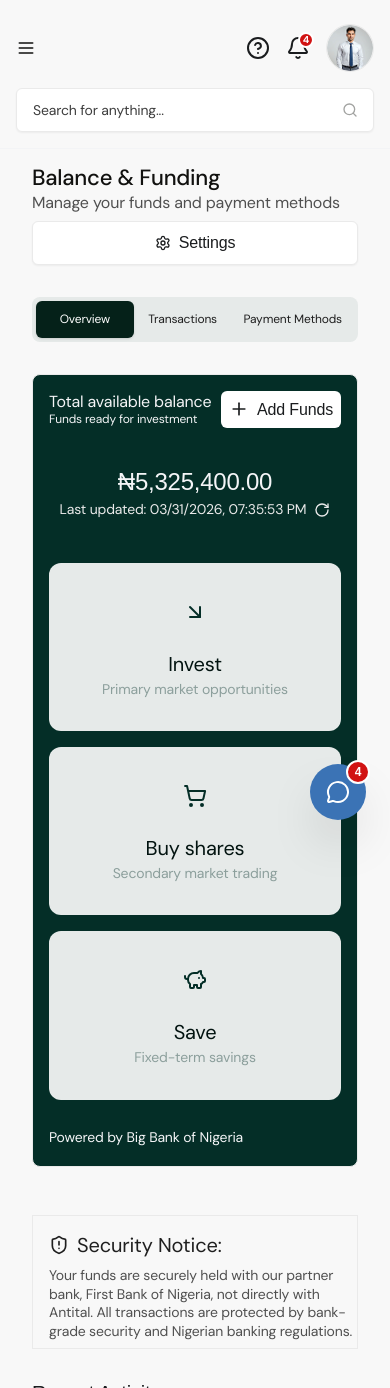
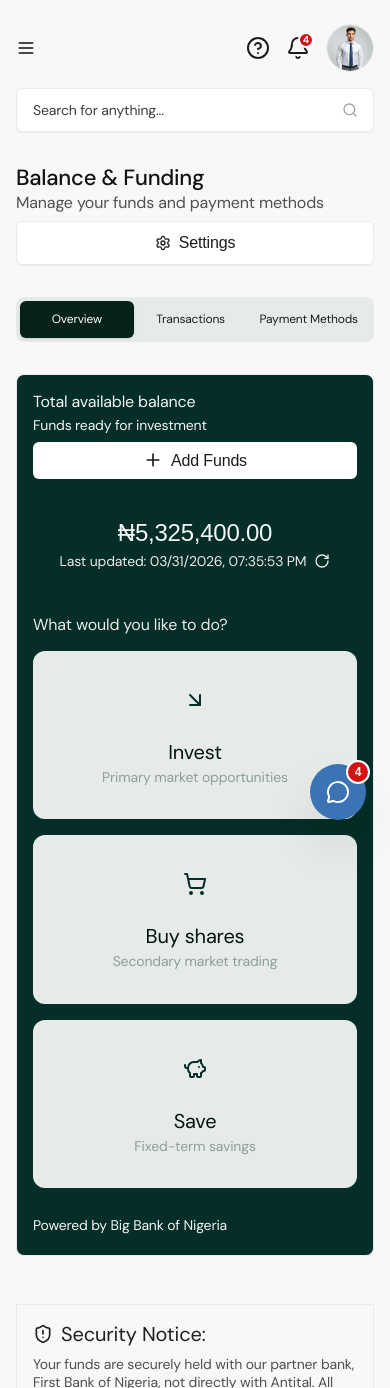
Before and after one commit to BloydIntel/antital-ui, a Next.js app: page /balance-funding in a window 390 px wide. Shown: the top 1388 px of the page. Built offline with nearby package versions, Linux system fonts and the light colour scheme; no server answers; a web font is replaced by a local one.

Commit message:
Recommendations made by @Crownedprinz implemented

```diff
--- a/src/app/(dashboard)/balance-funding/components/BalanceFunding.tsx
+++ b/src/app/(dashboard)/balance-funding/components/BalanceFunding.tsx
@@ -46,7 +46,7 @@ export default function BalanceFunding() {
   };
 
   return (
-    <div className='px-8 space-y-8'>
+    <div className='px-4 lg:px-8 space-y-8'>
       {/* Header Section */}
       {/* Dynamic Header Section */}
       <div className='flex flex-col lg:flex-row lg:justify-between lg:items-center gap-2 lg:gap-0'>
--- a/src/app/(dashboard)/balance-funding/invoice/components/TransactionInvoice.tsx
+++ b/src/app/(dashboard)/balance-funding/invoice/components/TransactionInvoice.tsx
@@ -57,7 +57,7 @@ export default function TransactionInvoice() {
         <div className="min-h-screen bg-[#F8F9FA] p-4 md:p-8">
             {/* Breadcrumb Header Navigation */}
             <div
-                className="mx-auto flex items-center gap-2 mb-12 text-[18px] text-[#717171]"
+                className="hidden mx-auto lg:flex items-center gap-2 mb-12 text-[18px] text-[#717171]"
                 style={TYPOGRAPHY.body}
             >
                 <button
@@ -140,7 +140,7 @@ export default function TransactionInvoice() {
                 </div>
 
                 {/* Dynamic DRY Gray Breakdown Panel */}
-                <div className="bg-[#EAEAEA] rounded-xl p-4 mb-4 text-[16px]">
+                <div className="bg-[#EAEAEA] rounded-xl p-4 mb-4 text-[14px] lg:text-[16px]">
                     <h3 className=" text-[#1F1F1F] mb-4 font-medium" style={TYPOGRAPHY.body}>Transaction Breakdown</h3>
 
                     <div className="space-y-4" style={TYPOGRAPHY.body}>
@@ -194,9 +194,8 @@ export default function TransactionInvoice() {
                 </div>
 
                 {/* Footer legal disclaimer */}
-                <div className="text-center text-[16px] text-[#858585] space-y-1 mt-8">
-                    <p>This is a computer-generated invoice and requires no signature.</p>
-                    <p>For questions about this invoice, contact support@antital.com</p>
+                <div className="text-center text-[12px] lg:text-[16px] max-w-[568px] text-[#858585] space-y-1 mt-8">
+                    <p>This is a computer-generated invoice and requires no signature. For questions about this invoice, contact support@antital.com</p>
                 </div>
             </div>
 
--- a/src/components/balance-funding/molecules/BalanceSection.tsx
+++ b/src/components/balance-funding/molecules/BalanceSection.tsx
@@ -60,19 +60,19 @@ export function BalanceSection({ userData }: { userData: UserData }) {
 
     return (
         <div className="bg-[#042E27] border rounded-lg px-4">
-            <div className='flex justify-between items-center py-4'>
+            <div className='flex flex-col lg:flex-row lg:justify-between lg:items-center py-4'>
                 <div>
-                    <p className="text-[16px] lg:text-[20px] text-[#F4F5F7]">
+                    <p className="text-[16px] lg:text-[20px] text-[#F4F5F7] pb-1">
                         Total available balance
                     </p>
-                    <p className='text-[12px] lg:text-[16px] text-[#F4F5F7]' style={TYPOGRAPHY.body}>
+                    <p className='text-[14px] lg:text-[16px] text-[#F4F5F7]' style={TYPOGRAPHY.body}>
                         Funds ready for investment
                     </p>
                 </div>
 
                 <button
 
-                    className='text-[16px] h-full p-2 lg:px-8 lg:py-3 flex items-center gap-2 border-[#EAEAEA] text-[#1A1C1E] bg-white hover:bg-gray-50 rounded-md cursor-pointer'
+                    className='text-[16px] h-full p-2 lg:px-8 lg:py-3 flex items-center justify-center gap-2 border-[#EAEAEA] text-[#1A1C1E] bg-white hover:bg-gray-50 rounded-md cursor-pointer mt-2'
                     style={TYPOGRAPHY.heading}
                 >
                     <Plus className='w-5 h-5' />
@@ -92,7 +92,11 @@ export function BalanceSection({ userData }: { userData: UserData }) {
                 </div>
             </div>
 
-            <div className="grid grid-cols-1 md:grid-cols-3 gap-4 w-full pt-5 lg:pt-10">
+            <div className="pt-5 lg:pt-10">
+                <p className="text-[#EAEAEA] text-[16px] lg:text-[20px] pb-4">
+                    What would you like to do?
+                </p>
+                <div className="grid grid-cols-1 md:grid-cols-3 gap-4 w-full">
                     {actionCards.map((card, index) => (
                         <div
                             key={index}
@@ -120,6 +124,7 @@ export function BalanceSection({ userData }: { userData: UserData }) {
                         </div>
                     ))}
                 </div>
+            </div>
 
             <p className="text-[14px] text-[#F4F5F7] pt-7 pb-5" style={TYPOGRAPHY.body}>
                 Powered by Big Bank of Nigeria
--- a/src/components/dashboard/organisms/DashboardHeader.tsx
+++ b/src/components/dashboard/organisms/DashboardHeader.tsx
@@ -14,6 +14,11 @@ const dashboardHeaderData = {
     userAvatarFallback: "JD"
 }
 
+const CUSTOM_MOBILE_HEADERS: Record<string, string> = {
+    "/marketplace/invest": "Invest",
+    "/balance-funding/invoice": "Transaction History",
+};
+
 export function DashboardHeader() {
     const pathname = usePathname()
     const router = useRouter();
@@ -21,19 +26,21 @@ export function DashboardHeader() {
     const onHelpIconClick = () => { }
     const onNotificationIconClick = () => { }
 
-    const isAuthPaymentPage = pathname === "/marketplace/invest"
+    const customHeaderPath = Object.keys(CUSTOM_MOBILE_HEADERS).find(route => pathname.startsWith(route));
+    const isCustomPage = !!customHeaderPath;
+    const pageTitle = customHeaderPath ? CUSTOM_MOBILE_HEADERS[customHeaderPath] : "";
 
     return (
         <header className="sticky top-0 z-50 bg-[#F8F8F8F8] flex flex-col md:flex-row md:h-[52px] items-center justify-between px-4 md:px-8 md:pt-10 pt-6 pb-4 md:pb-8 gap-4 border-b border-gray-100">
 
             <div className="flex items-center justify-between w-full md:w-auto md:flex-1 md:gap-8">
 
-                {isAuthPaymentPage ? (
+                {isCustomPage ? (
+
                     <div className='lg:hidden flex gap-2 items-center'>
-
                         <button
                             onClick={() => router.back()}
-                            className="hover:bg-gray-100 rounded-full transition-colors"
+                            className="p-1 hover:bg-gray-100 rounded-full transition-colors"
                             aria-label="Go back"
                         >
                             <svg width="24" height="24" viewBox="0 0 24 24" fill="none" stroke="currentColor" strokeWidth="2" strokeLinecap="round" strokeLinejoin="round">
@@ -41,17 +48,16 @@ export function DashboardHeader() {
                             </svg>
                         </button>
 
-                        <p className='text-[18px]' style={TYPOGRAPHY.body}>
-                            Invest
+                        <p className='text-[18px] font-medium text-[#1F1F1F]' style={TYPOGRAPHY.body}>
+                            {pageTitle}
                         </p>
                     </div>
                 ) : (
+
                     <div className="md:hidden">
                         <SidebarTrigger className="-ml-1 scale-125" />
                     </div>
-                )
-
-                }
+                )}
 
                 <div className={`hidden md:block xl:flex-1 lg:w-2/5 xl:max-w-[523px] w-full`}>
                     <div className="relative w-full">
@@ -99,7 +105,7 @@ export function DashboardHeader() {
                 </div>
             </div>
 
-            {!isAuthPaymentPage && (
+            {!isCustomPage && (
                 <div className="w-full md:hidden">
                     <div className="relative w-full">
                         <Input
```
Also changed, not shown: src/components/balance-funding/molecules/PaymentMethodsSettings.tsx (+11 -9 lines), 1 other file (tests, documents, lock files or other folders). Lines whose indentation alone changed are shown as unchanged.
